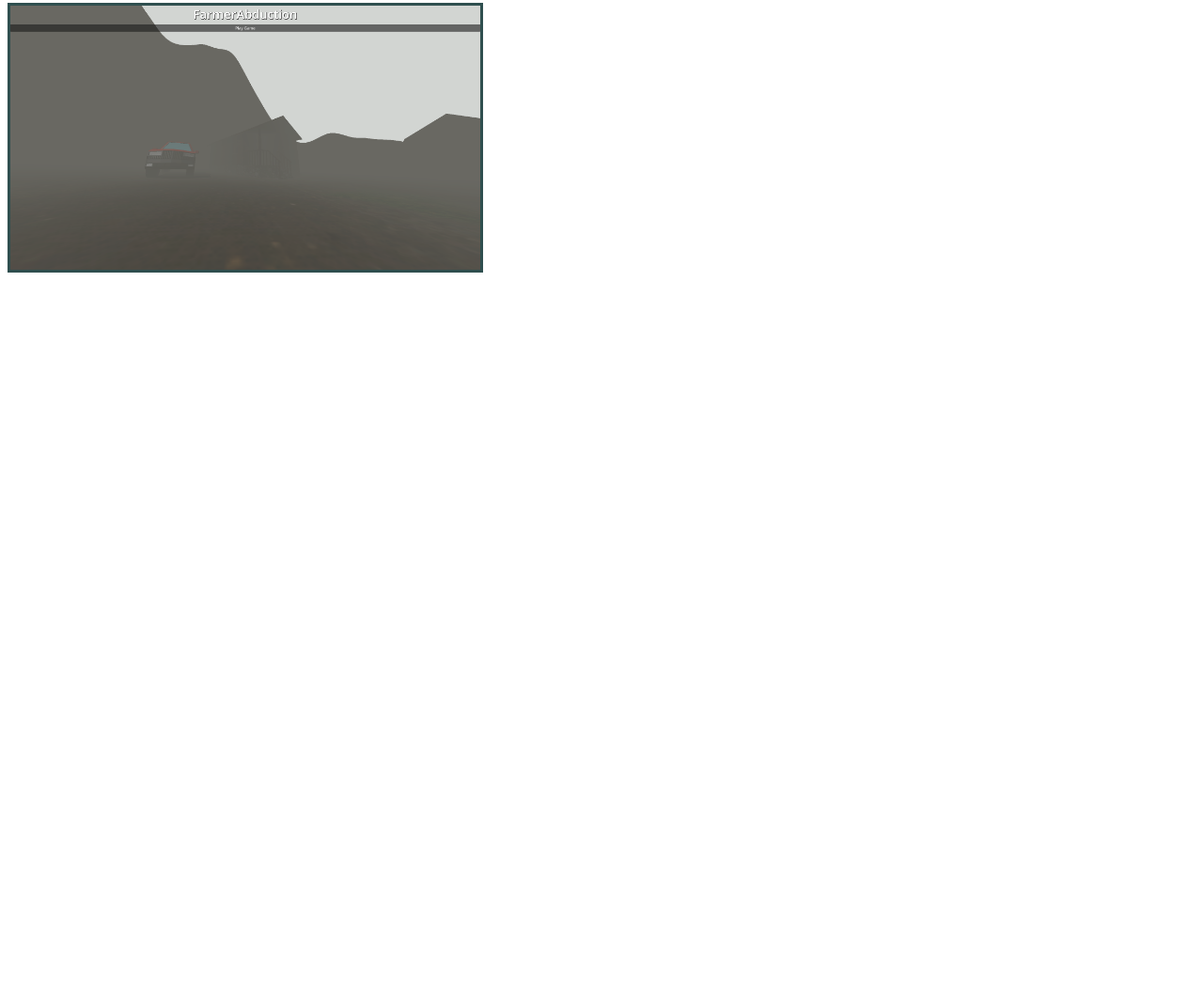
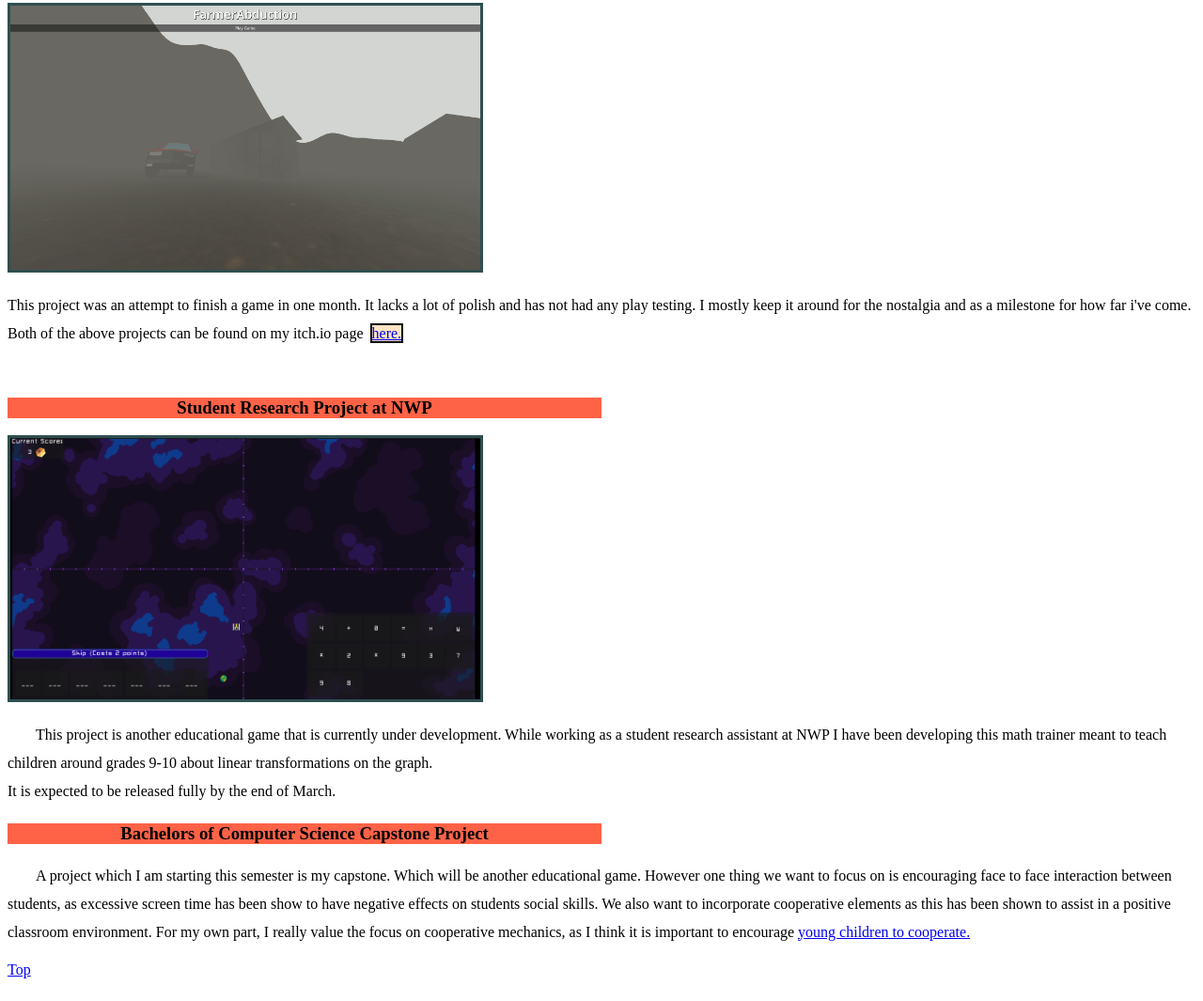
Before and after one commit to Mackenzie-Beck/cs3990w26_Beck, a plain HTML site: page hobbies.html in a window 1280 px wide. Shown: the part 704-1769 px from the top of the page at 94% size. Drawn offline with Linux system fonts and the light colour scheme.

```diff
--- a/hobbies.html
+++ b/hobbies.html
@@ -49,9 +49,9 @@
 <br>
 <h3>FarmerAbduction</h3>
 <img src = "/images/FarmerAbduction.png" width="500px" class="image_with_border" >
-<p>This project was an attempt to finish a game in one month. It lacks a lot of polish and has not had any play testing. I mostly keep it around for the nostalgia and as a milestone for how far i've come. </p>
+<p class="second-paragraph">This project was an attempt to finish a game in one month. It lacks a lot of polish and has not had any play testing. I mostly keep it around for the nostalgia and as a milestone for how far i've come.
 
-<p>Both of the above projects can be found on my itch.io page <a href="https://mackmakesgames.itch.io/" class="list_button">here.</a></p>
+<br>Both of the above projects can be found on my itch.io page <a href="https://mackmakesgames.itch.io/" class="list_button">here.</a></p>
 
 <br>
 <h3 id="FIFA">Student Research Project at NWP</h3>
--- a/mystyle.css
+++ b/mystyle.css
@@ -4,7 +4,10 @@
 
 p{
     line-height: 30px;
+     text-indent: 30px;
 }
+
+
 #page1 .image_with_border{
     border: 3px solid grey
 }
@@ -18,6 +21,10 @@
 }
 
 
+
+.second-paragraph{
+    text-indent: 0;
+}
 .image-left {
     float: left;
     margin-right: 15px;
```
Also changed, not shown: favorite_books.html (+1 -1 lines), index.html (+1 -1 lines).
